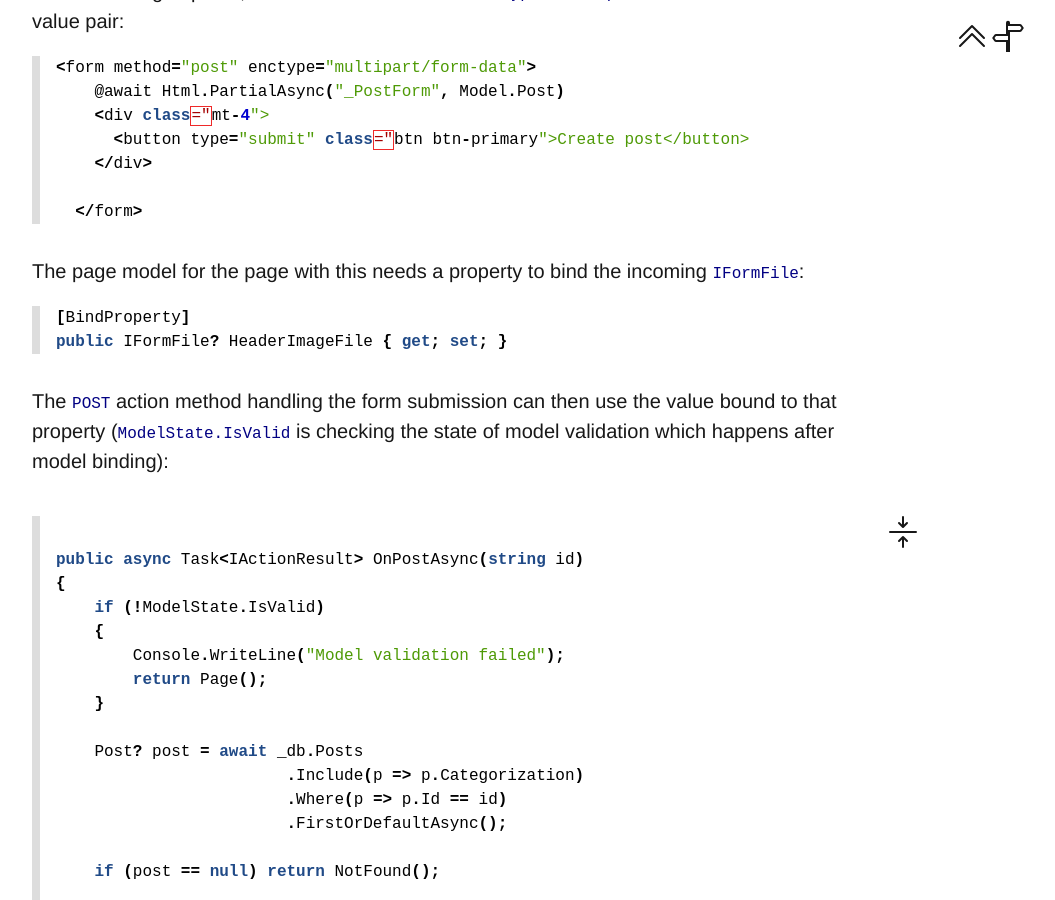
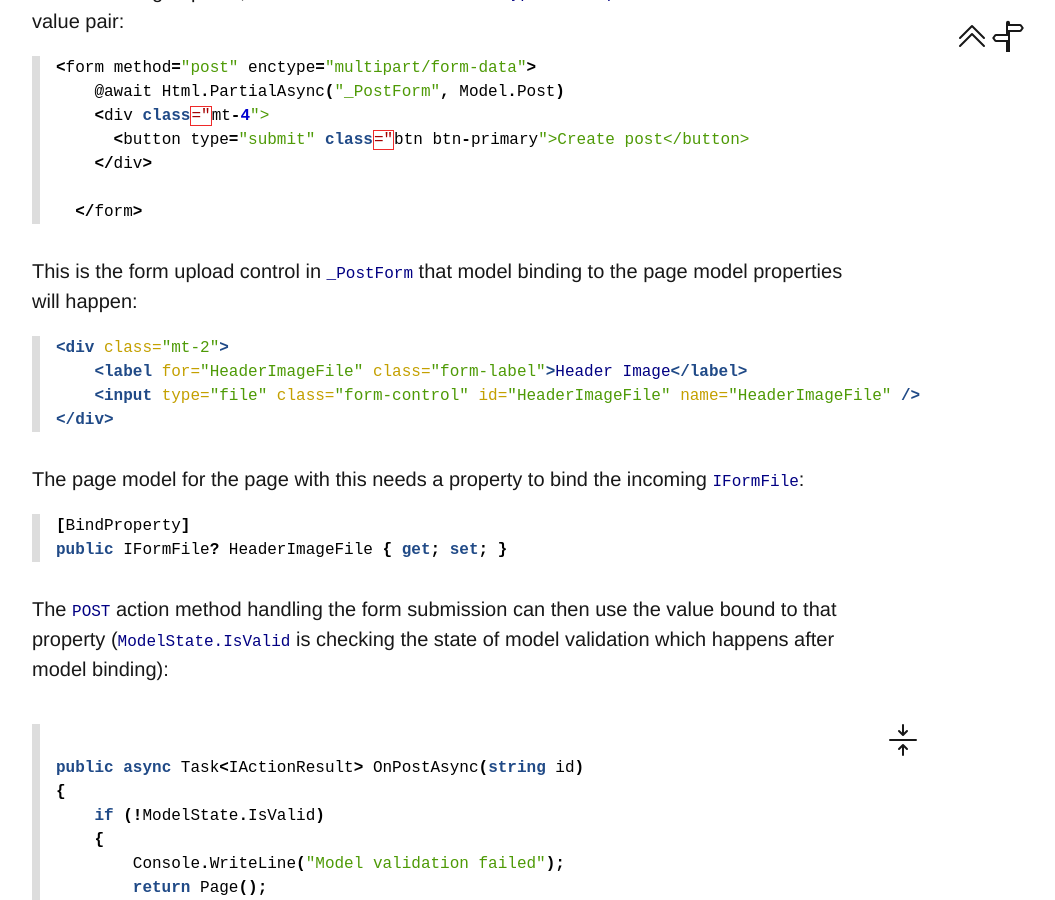
Before and after one commit to KyleRego/KyleRego.github.io, a Jekyll site: the page built from collections/_posts/2025-06-02-another-image-upload.markdown, in a window 1280 px wide and 900 px high, scrolled down 2583 px. Shown: the whole window, without its empty margins (112-1167 px from the left). Built offline with Jekyll 4.4.1, drawn with Linux system fonts in a browser that asks for light colours.

Commit message:
Update 2025-06-02-another-image-upload.markdown

```diff
--- a/collections/_posts/2025-06-02-another-image-upload.markdown
+++ b/collections/_posts/2025-06-02-another-image-upload.markdown
@@ -97,6 +97,15 @@ To do the image upload, the form has to have the `enctype="multipart/form-data"`
   </form>
 {% endraw %}{% endhighlight %}
 
+This is the form upload control in `_PostForm` that model binding to the page model properties will happen:
+
+{% highlight html %}
+<div class="mt-2">
+    <label for="HeaderImageFile" class="form-label">Header Image</label>
+    <input type="file" class="form-control" id="HeaderImageFile" name="HeaderImageFile" />
+</div>
+{% endhighlight %}
+
 The page model for the page with this needs a property to bind the incoming `IFormFile`:
 
 {% highlight c# %}
```
